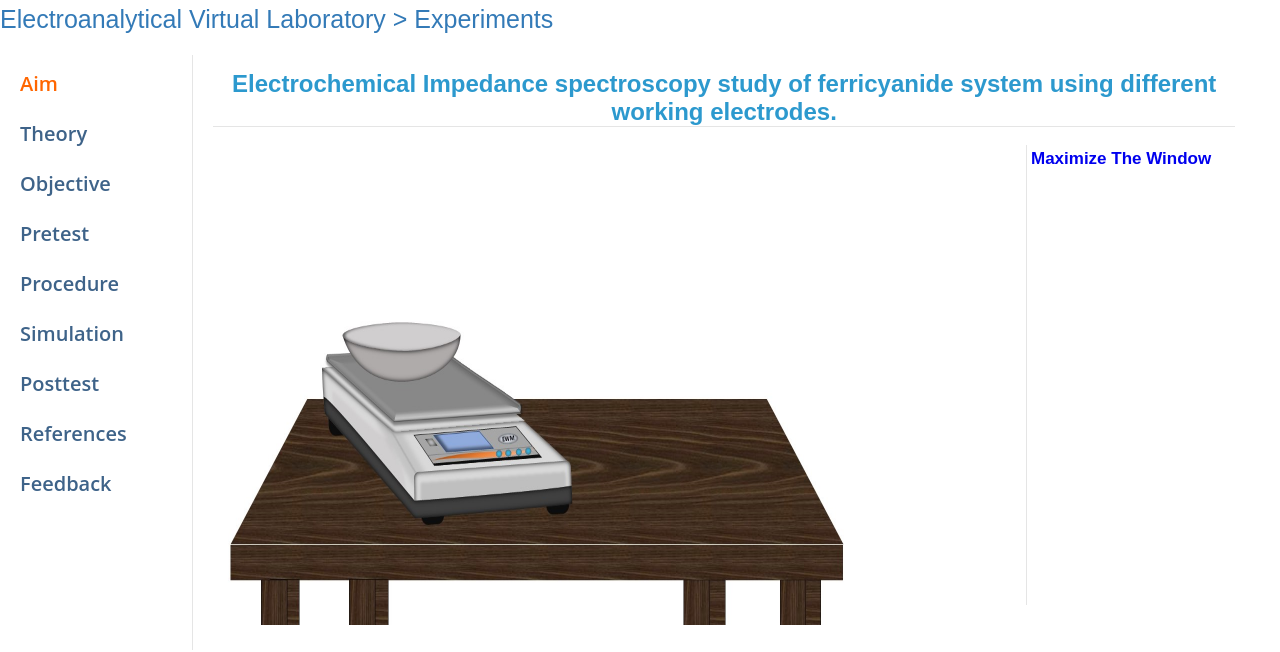
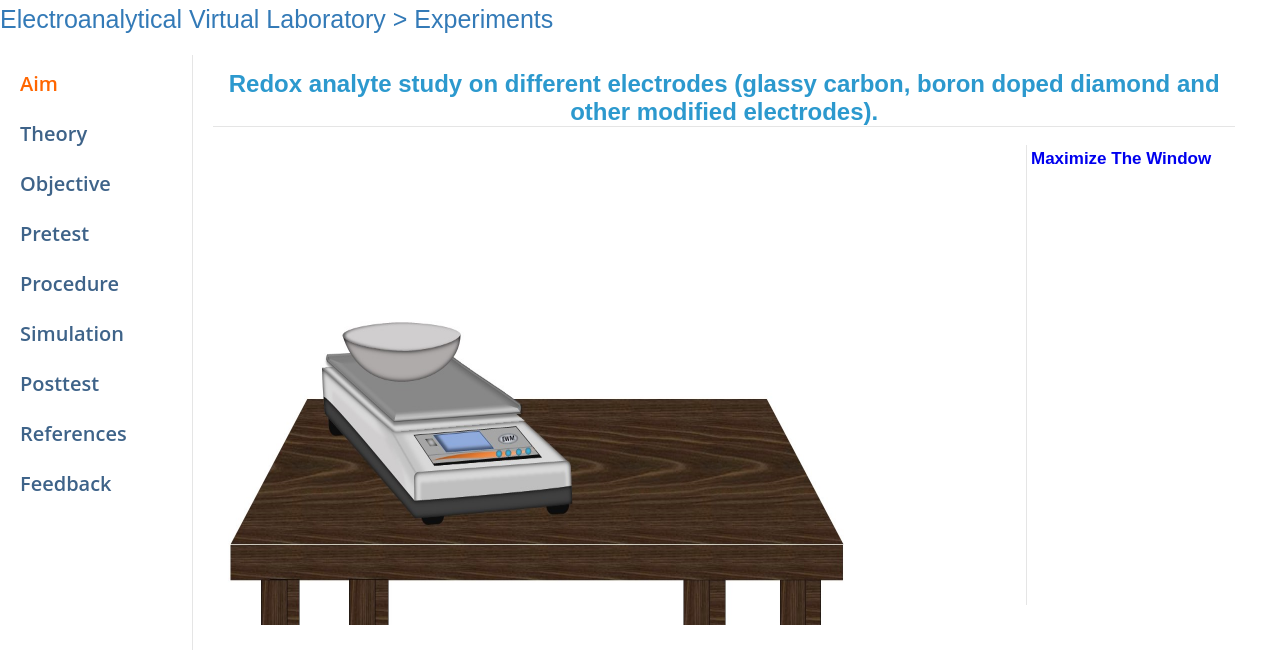
Before and after one commit to virtual-labs/exp-redox-analyte-study-dei, a plain HTML site: page experiment/simulation/index.html in a window 1280 px wide. Shown: the part 105-757 px from the top of the page. Drawn offline with Linux system fonts and the light colour scheme.

Commit message:
Update index.html
update the heading

```diff
--- a/experiment/simulation/index.html
+++ b/experiment/simulation/index.html
@@ -746,7 +746,7 @@ $(document).ready(function(){
 		</nav>
 		<main class="main-section" id="main-sec">
 		<div class="heading" id="head_area">
-			<h1> Electrochemical Impedance spectroscopy study of ferricyanide system using different working electrodes.</h1>
+			<h1> Redox analyte study on different electrodes (glassy carbon, boron doped diamond and other modified electrodes).</h1>
 		</div>
 		<div  class="des" id="des">
 		<div  style="float: left;text-align:left;">
```
